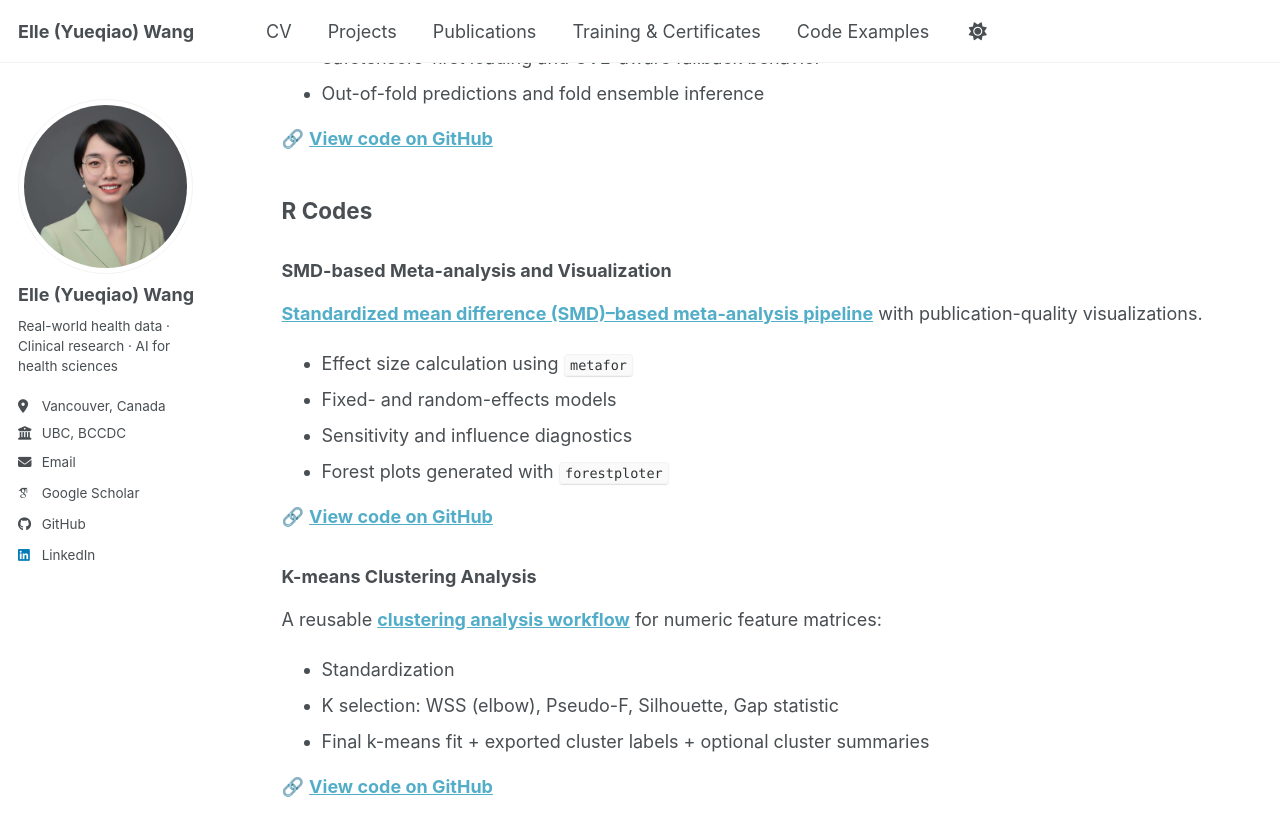
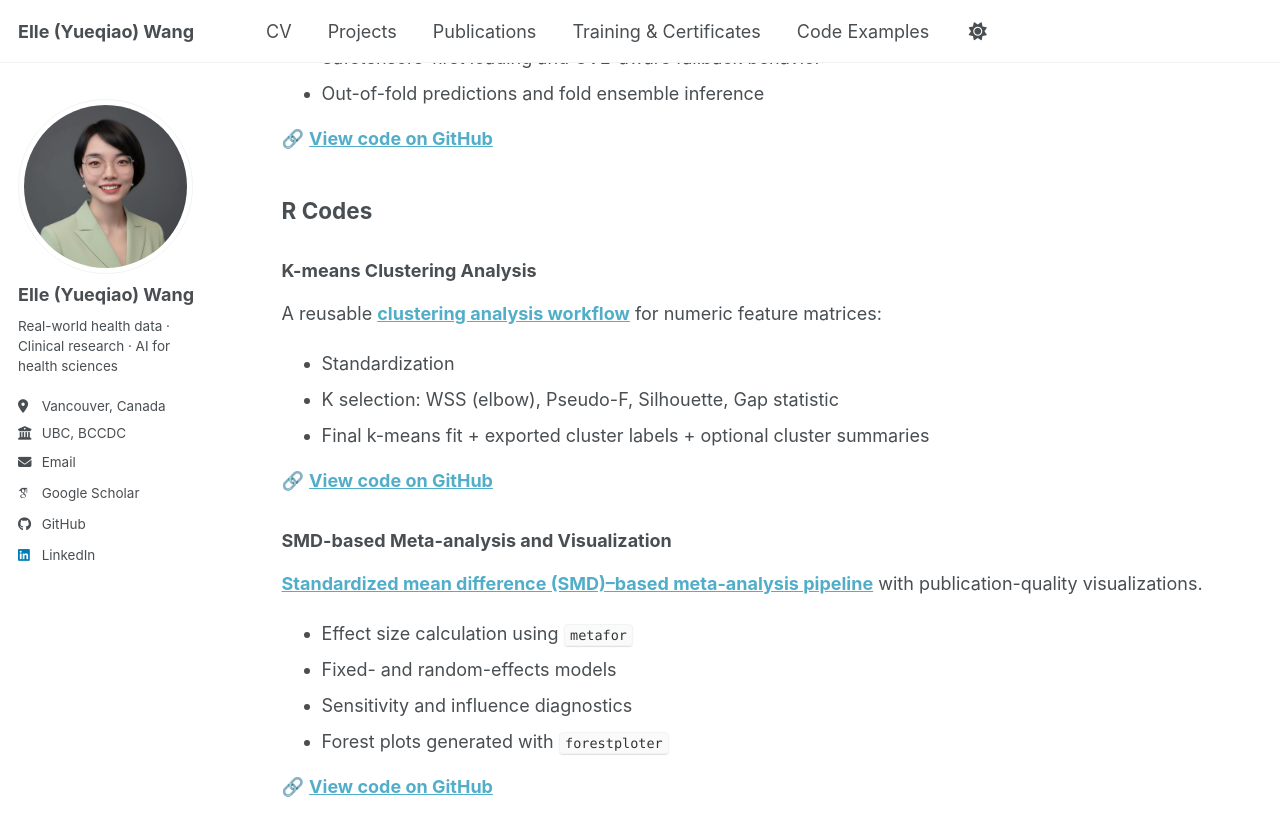
Before and after one commit to elle-y-wang/elle-y-wang.github.io, a Jekyll site: the page built from _pages/code-examples.md, in a window 1280 px wide and 900 px high, scrolled down 361 px. Shown: the top 836 px of the window. Built offline with Jekyll 4.4.1, drawn with Linux system fonts in a browser that asks for light colours; some web fonts are replaced; a script bundle is joined from its source files by our own code; library files that are not in the unit come from our copies; part of the change alters nothing that is shown.

```diff
--- a/_pages/code-examples.md
+++ b/_pages/code-examples.md
@@ -17,6 +17,15 @@ A training pipeline for **[binary text classification using BERT / BioBERT / Cli
 
 
 ## R Codes
+### K-means Clustering Analysis
+
+A reusable **[clustering analysis workflow](https://github.com/elle-y-wang/Code-Examples/blob/071e0b6bafbbdb76c0dc55956217b349345310b2/R_Codes/Clustering_Analysis/ReadMe.md)** for numeric feature matrices:
+- Standardization
+- K selection: WSS (elbow), Pseudo-F, Silhouette, Gap statistic
+- Final k-means fit + exported cluster labels + optional cluster summaries
+
+🔗 **[View code on GitHub](https://github.com/elle-y-wang/Code-Examples/blob/071e0b6bafbbdb76c0dc55956217b349345310b2/R_Codes/Clustering_Analysis/kmeans_clustering.R)**
+
 ### SMD-based Meta-analysis and Visualization
 
 **[Standardized mean difference (SMD)–based meta-analysis pipeline](https://github.com/elle-y-wang/Code-Examples/blob/071e0b6bafbbdb76c0dc55956217b349345310b2/R_Codes/Meta-analysis/ReadMe.md)**
@@ -28,12 +37,3 @@ with publication-quality visualizations.
 - Forest plots generated with `forestploter`
 
 🔗 **[View code on GitHub](https://github.com/elle-y-wang/Code-Examples/blob/071e0b6bafbbdb76c0dc55956217b349345310b2/R_Codes/Meta-analysis/SMD_Meta.r)**
-
-### K-means Clustering Analysis
-
-A reusable **[clustering analysis workflow](https://github.com/elle-y-wang/Code-Examples/blob/071e0b6bafbbdb76c0dc55956217b349345310b2/R_Codes/Clustering_Analysis/ReadMe.md)** for numeric feature matrices:
-- Standardization
-- K selection: WSS (elbow), Pseudo-F, Silhouette, Gap statistic
-- Final k-means fit + exported cluster labels + optional cluster summaries
-
-🔗 **[View code on GitHub](https://github.com/elle-y-wang/Code-Examples/blob/071e0b6bafbbdb76c0dc55956217b349345310b2/R_Codes/Clustering_Analysis/kmeans_clustering.R)**
```
